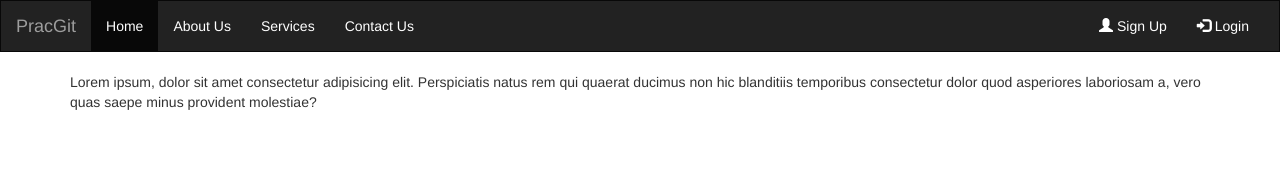
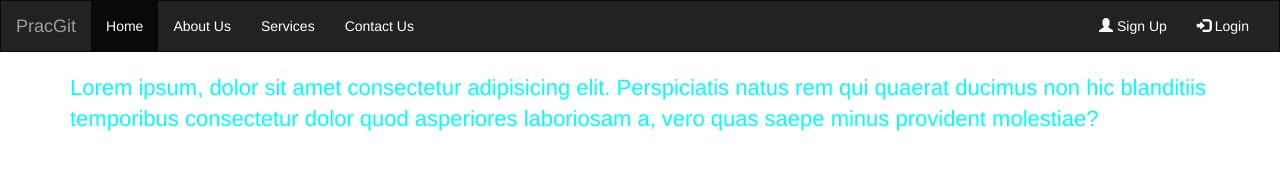
Before and after one commit to tushar-parhad/PracGit, a plain HTML site: page index.html in a window 1280 px wide. Drawn offline with nearby package versions, Linux system fonts and the light colour scheme.

Commit message:
New color for para added

```diff
--- a/style.css
+++ b/style.css
@@ -4,3 +4,7 @@ ul li a{
 .navbar-inverse{
     border-radius: 0 !important;
 }
+p{
+    color: aqua;
+    font-size: 22px;
+}
```
